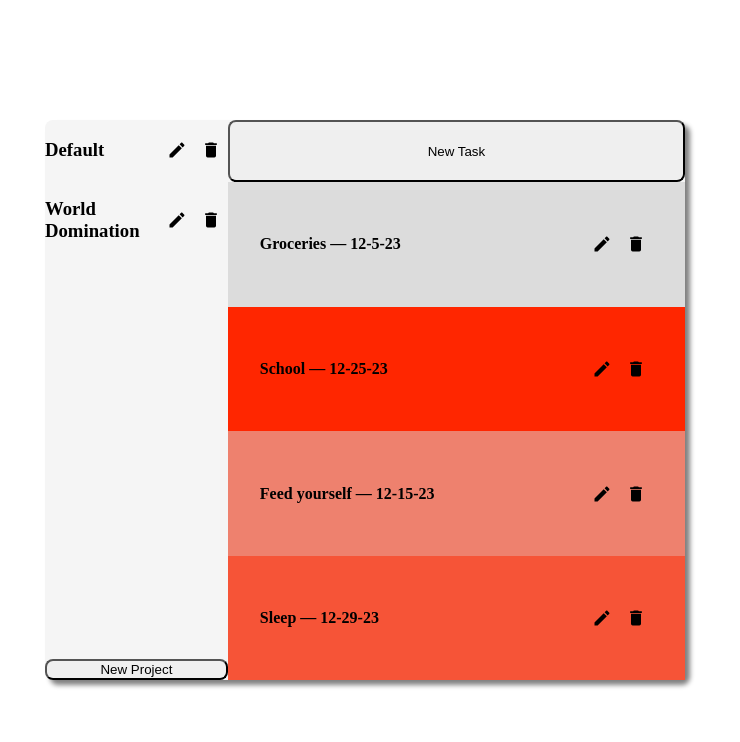
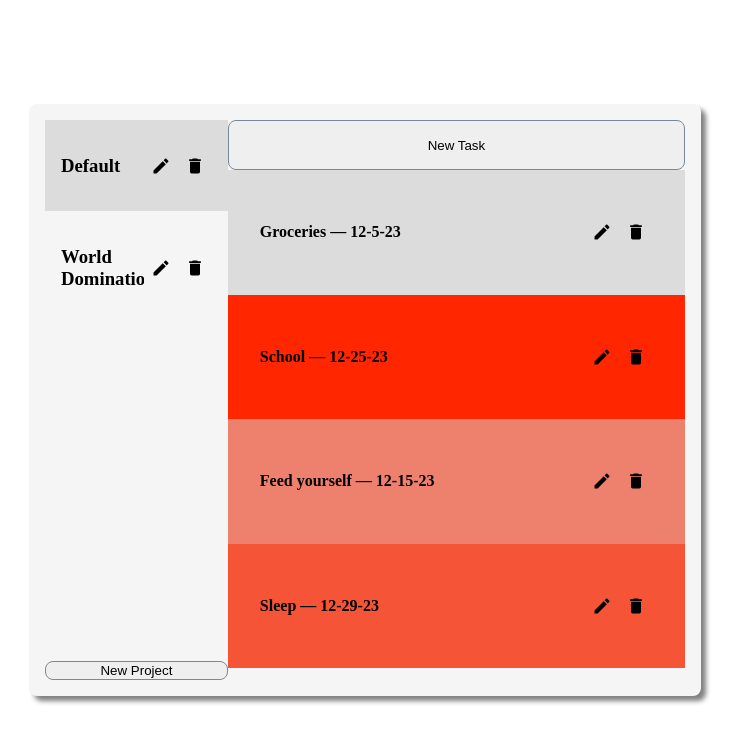
Before and after one commit to Lucrum/to-do-list, a website built with webpack: page dist/index.html in a window 1280 px wide. Shown: the whole page, without its empty margins (275-1015 px from the left). Built offline with nearby package versions, Linux system fonts and the light colour scheme.

Commit message:
Padding, create buttons

```diff
--- a/src/styles/project.css
+++ b/src/styles/project.css
@@ -2,6 +2,7 @@
   display: flex;
   justify-content: space-between;
   align-items: center;
+  padding: 1rem;
 }
 
 .project > .title {
--- a/src/styles/window.css
+++ b/src/styles/window.css
@@ -1,5 +1,6 @@
 :root {
   --standard-radius: 0.5rem;
+  --light-tint: linear-gradient(rgb(0 0 0/10%) 0 0);
 }
 
 body {
@@ -18,8 +19,9 @@ div#content-wrapper {
   box-shadow: 5px 5px 5px gray;
   display: grid;
   grid-template-columns: minmax(150px, 2fr) 5fr;
-  grid-template-rows: minmax(50px, 1fr) 8fr;
+  grid-template-rows: minmax(50px, 1fr) 15fr;
   border-radius: var(--standard-radius);
+  padding: 1rem;
 }
 
 div#content-wrapper,
@@ -51,13 +53,6 @@ img.small-icon {
   cursor: pointer;
 }
 
-
-.project {
-  display: flex;
-  justify-content: space-between;
-  align-items: center;
-}
-
 img.small-icon {
   height: 20px;
   width: 20px;
@@ -67,5 +62,9 @@ img.small-icon {
 }
 
 img.small-icon:hover {
-  background-image: linear-gradient(rgb(0 0 0/10%) 0 0);
+  background-image: var(--light-tint);
 }
+
+button {
+  border: 1px solid lightslategray;
+}
```
